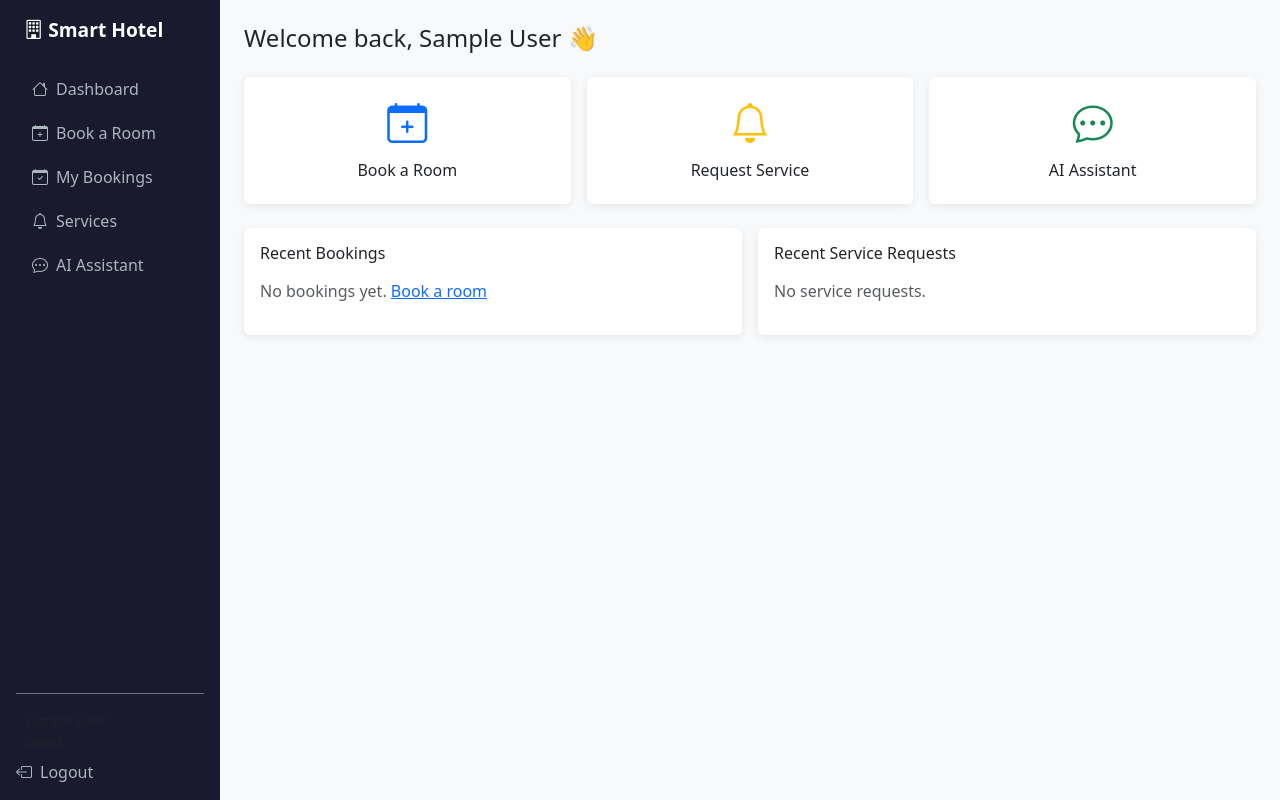
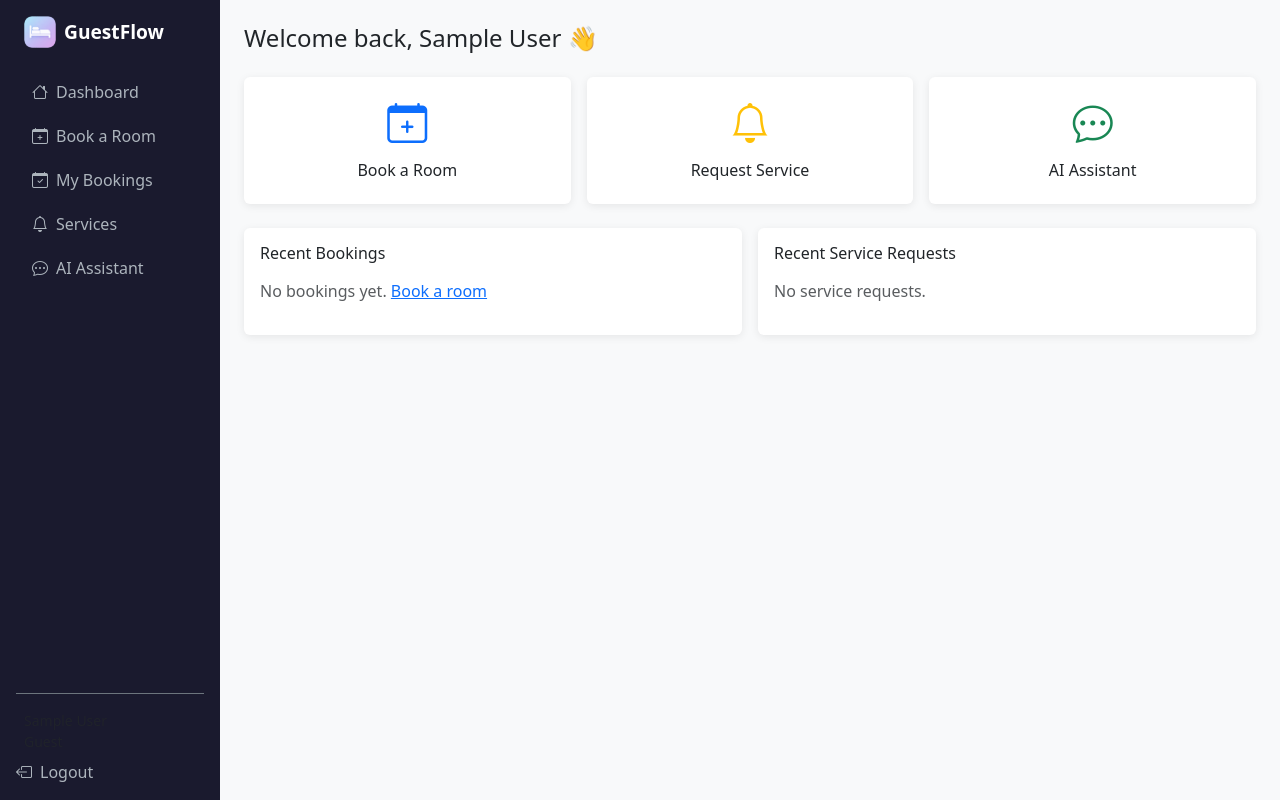
Before and after one commit to Frisbiz/KUHBM, a Flask app: page /guest/dashboard in a window 1280 px wide. Run offline with Flask 3, Linux system fonts and the light colour scheme; the visitor is signed in with stand-in values (Sample User, id 1); data that the repository does not hold is empty.

Commit message:
Add GuestFlow logo and rename app from Smart Hotel to GuestFlow

```diff
--- a/templates/base.html
+++ b/templates/base.html
@@ -3,7 +3,7 @@
 <head>
     <meta charset="UTF-8">
     <meta name="viewport" content="width=device-width, initial-scale=1.0">
-    <title>{% block title %}Smart Hotel{% endblock %}</title>
+    <title>{% block title %}GuestFlow{% endblock %}</title>
     <link href="https://cdn.jsdelivr.net/npm/bootstrap@5.3.0/dist/css/bootstrap.min.css" rel="stylesheet">
     <link href="https://cdn.jsdelivr.net/npm/bootstrap-icons@1.10.0/font/bootstrap-icons.css" rel="stylesheet">
     <style>
@@ -20,7 +20,10 @@
 {% if current_user.is_authenticated %}
 <div class="d-flex">
     <nav class="sidebar p-3 d-flex flex-column">
-        <div class="sidebar-brand mb-4 px-2"><i class="bi bi-building"></i> Smart Hotel</div>
+        <div class="sidebar-brand mb-4 px-2 d-flex align-items-center gap-2">
+            <img src="{{ url_for('static', filename='img/logo.png') }}" alt="GuestFlow" style="width:32px;height:32px;border-radius:8px;">
+            GuestFlow
+        </div>
         <ul class="nav flex-column gap-1">
             {% if current_user.role == 'guest' %}
                 <li><a class="nav-link" href="{{ url_for('guest.dashboard') }}"><i class="bi bi-house me-2"></i>Dashboard</a></li>
```
Also changed, not shown: static/img/logo.png (added).
